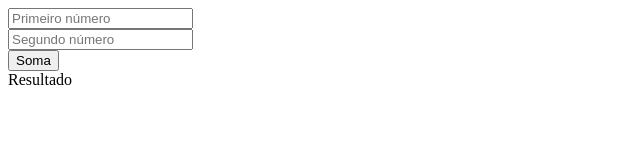
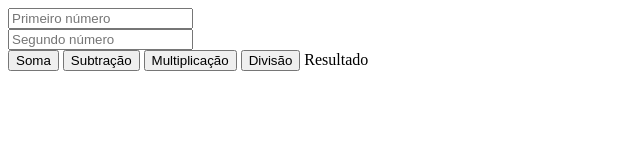
Before and after one commit to Victorerichschmidt/Calculadora5, a plain HTML site: page index.html in a window 1280 px wide. Shown: the whole page, without its empty margins (0-640 px from the left). Drawn offline with Linux system fonts and the light colour scheme.

Commit message:
Add files via upload

```diff
--- a/index.html
+++ b/index.html
@@ -8,7 +8,11 @@
 <body>
     <input type="text" id="zeroum" placeholder="Primeiro número"><br>
     <input type="text" id="zerodois" placeholder="Segundo número"><br>
-    <button>Soma</button><br>
+    <button onclick="calcula('+')">Soma</button>
+    <button onclick="calcula('-')">Subtração</button>
+    <button onclick="calcula('*')">Multiplicação</button>
+    <button onclick="calcula('/')">Divisão</button>
     <span id="resultado">Resultado</span>
+    <script src="script.js"></script>
 </body>
 </html>
--- a/script.js
+++ b/script.js
@@ -1,18 +1,19 @@
 function calcula(opera){
-    let num1 = parseFloat(documento.getElementById('zeroum').value);
-    let num1 = parseFloat(documento.getElementById('zerodois').value);
-    let resultado = 0
+    let num1 = parseFloat(document.getElementById('zeroum').value);
+    let num2 = parseFloat(document.getElementById('zerodois').value);
+    let resultado = 0;
     if(isNaN(num1) || isNaN(num2)){
-        alert('acorde para a vida.');
+        alert('ACORDE PARA A VIDA.');
     }else{
-        if (opera == "+") {
+        if(opera == '+') {
             resultado = num1 + num2;
-        } else if (opera == "-") {
+        } else if(opera == '-') {
             resultado = num1 - num2;
-        } else if (opera == "*") {
+        } else if(opera == '*') {
             resultado = num1 * num2;
-        } else if (opera == "/") {
+        } else if(opera == '/') {
             resultado = num1 / num2;
         }
+        document.getElementById('resultado').textContent = 'resultado: ' + resultado;
     }
 }
```
